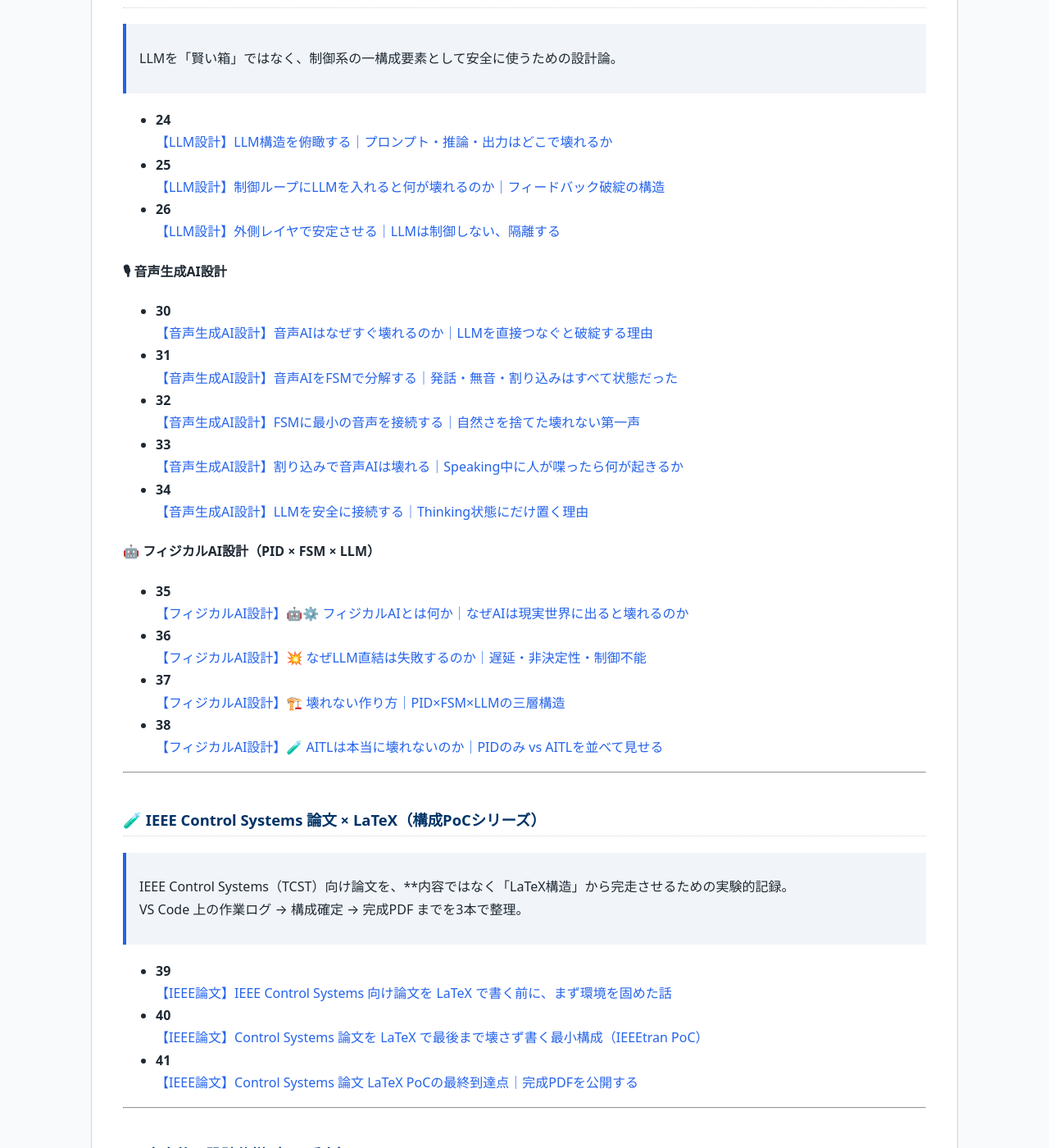
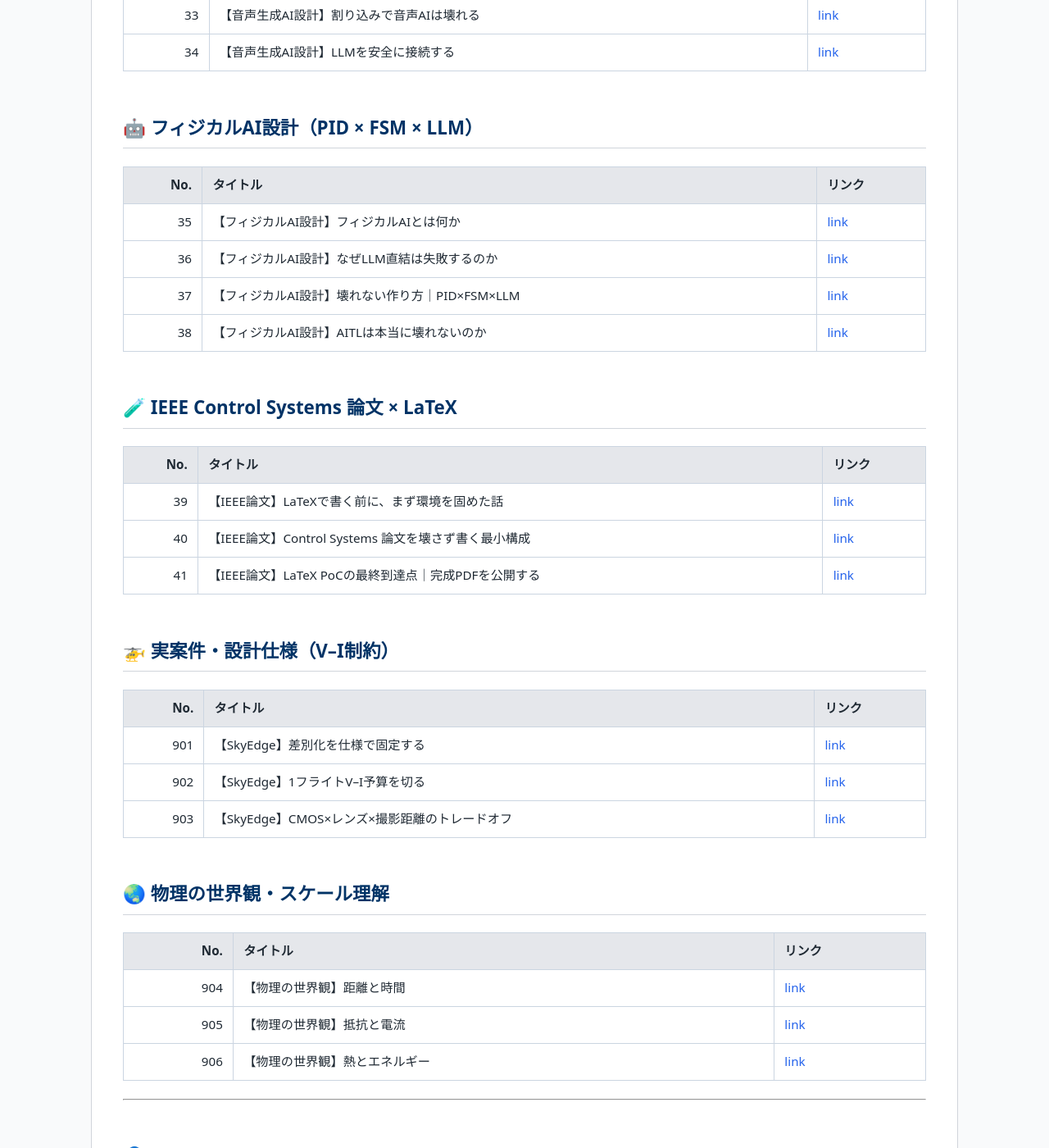
Before and after one commit to Samizo-AITL/qiita-articles, a Jekyll site: the page built from index.md, in a window 1280 px wide and 1400 px high, scrolled down 4658 px. Shown: the whole window at 82% size. Built offline with Jekyll 4.4.1, drawn with Linux system fonts in a browser that asks for light colours; some of the changed text lies outside the part shown.

Commit message:
Update index.md

```diff
--- a/index.md
+++ b/index.md
@@ -77,156 +77,117 @@ qiita-articles/
 
 ---
 
-### 🛠 機械設計 × フルコード設計（Full Code Design）
-> GUI操作から脱却し、設計をコード・構造・履歴として管理するための設計思想と実践。
+## 🛠 機械設計 × フルコード設計（Full Code Design）
 
-- **01**
-  [【機械設計】GUI CADから脱却して設計をコード化するという考え方](https://samizo-aitl.github.io/qiita-articles/articles/01_gui-cad-to-code.html)
-- **02**
-  [【機械設計】FreeCADとは何か（GUIとコードの位置づけ）](https://samizo-aitl.github.io/qiita-articles/articles/02_what-is-freecad.html)
-- **03**
-  [【機械設計】FreeCADをコード設計ツールとして使う](https://samizo-aitl.github.io/qiita-articles/articles/03_freecad_code_design.html)
-- **04**
-  [【機械設計】コードで行うパーツ設計の実例](https://samizo-aitl.github.io/qiita-articles/articles/04_part_design_with_code.html)
-- **05**
-  [【機械設計】CAD設計をGit diffでレビューする](https://samizo-aitl.github.io/qiita-articles/articles/05_git_diff_code_design.html)
-- **06**
-  [【機械設計】FreeCAD幾何モデルのショーケース](https://samizo-aitl.github.io/qiita-articles/articles/06_geometric_showcase_freecad.html)
-- **07**
-  [【機械設計】FreeCADもLaTeXもKlayoutも同じだった ― Full Code設計の共通構造](https://samizo-aitl.github.io/qiita-articles/articles/07_full_code_mechanical_design_scope.html)
+| No. | タイトル | リンク |
+|---:|---|---|
+| 01 | 【機械設計】GUI CADから脱却して設計をコード化するという考え方 | [link](https://samizo-aitl.github.io/qiita-articles/articles/01_gui-cad-to-code.html) |
+| 02 | 【機械設計】FreeCADとは何か（GUIとコードの位置づけ） | [link](https://samizo-aitl.github.io/qiita-articles/articles/02_what-is-freecad.html) |
+| 03 | 【機械設計】FreeCADをコード設計ツールとして使う | [link](https://samizo-aitl.github.io/qiita-articles/articles/03_freecad_code_design.html) |
+| 04 | 【機械設計】コードで行うパーツ設計の実例 | [link](https://samizo-aitl.github.io/qiita-articles/articles/04_part_design_with_code.html) |
+| 05 | 【機械設計】CAD設計をGit diffでレビューする | [link](https://samizo-aitl.github.io/qiita-articles/articles/05_git_diff_code_design.html) |
+| 06 | 【機械設計】FreeCAD幾何モデルのショーケース | [link](https://samizo-aitl.github.io/qiita-articles/articles/06_geometric_showcase_freecad.html) |
+| 07 | 【機械設計】FreeCADもLaTeXもKlayoutも同じだった ― Full Code設計の共通構造 | [link](https://samizo-aitl.github.io/qiita-articles/articles/07_full_code_mechanical_design_scope.html) |
 
----
 
-### 📊 分析・可視化・ツール
-> 設計・運用・理解を補助するためのツール活用と可視化。
+## 📊 分析・可視化・ツール
 
-- **08**
-  [【GA4】GA4で海外アクセスを見るなら、主要都市の現在時刻も並べる](https://samizo-aitl.github.io/qiita-articles/articles/08_ga4_world_clock.html)
-- **18**
-  [【Marp】VS CodeでMarkdownからプレゼン資料（HTML / PPTX）を作成する方法](https://samizo-aitl.github.io/qiita-articles/articles/18_vscode_md_to_html_pptx_marp.html)
-- **19**
-  [【Marp】GitHub ActionsでMarkdownからプレゼン資料を自動生成しようとして、日本語豆腐で止まった話](https://samizo-aitl.github.io/qiita-articles/articles/19_marp_github_actions_japanese_tofu.html)
-- **20**
-  [【Marp】日本語豆腐（□）はなぜ設定で直らないのか｜PPTXとフォントの構造](https://samizo-aitl.github.io/qiita-articles/articles/20_marp_japanese_tofu_not_fixable_by_settings.html)
-- **27**
-  [【可視化の試み】難しい半導体物理・制御理論をアニメーションで理解する](https://samizo-aitl.github.io/qiita-articles/articles/27_gif_animation_visualization_intro.html)
-- **28**
-  [【可視化】pn接合バンド構造を3Dアニメーションで見てみる](https://samizo-aitl.github.io/qiita-articles/articles/28_gif_anim_pn_junction_band.html)
-- **29**
-  [【可視化】P制御のゲイン調整をアニメーションで理解する](https://samizo-aitl.github.io/qiita-articles/articles/29_gif_anim_p_control.html)
+| No. | タイトル | リンク |
+|---:|---|---|
+| 08 | 【GA4】GA4で海外アクセスを見るなら、主要都市の現在時刻も並べる | [link](https://samizo-aitl.github.io/qiita-articles/articles/08_ga4_world_clock.html) |
+| 18 | 【Marp】VS CodeでMarkdownからプレゼン資料（HTML / PPTX）を作成する方法 | [link](https://samizo-aitl.github.io/qiita-articles/articles/18_vscode_md_to_html_pptx_marp.html) |
+| 19 | 【Marp】GitHub Actionsで自動生成しようとして、日本語豆腐で止まった話 | [link](https://samizo-aitl.github.io/qiita-articles/articles/19_marp_github_actions_japanese_tofu.html) |
+| 20 | 【Marp】日本語豆腐はなぜ設定で直らないのか｜PPTXとフォントの構造 | [link](https://samizo-aitl.github.io/qiita-articles/articles/20_marp_japanese_tofu_not_fixable_by_settings.html) |
+| 27 | 【可視化の試み】難しい半導体物理・制御理論をアニメーションで理解する | [link](https://samizo-aitl.github.io/qiita-articles/articles/27_gif_animation_visualization_intro.html) |
+| 28 | 【可視化】pn接合バンド構造を3Dアニメーションで見てみる | [link](https://samizo-aitl.github.io/qiita-articles/articles/28_gif_anim_pn_junction_band.html) |
+| 29 | 【可視化】P制御のゲイン調整をアニメーションで理解する | [link](https://samizo-aitl.github.io/qiita-articles/articles/29_gif_anim_p_control.html) |
 
----
 
-### 🎮 ゲーム設計（SVG / Canvas / FSM）
-> 表示技術と状態遷移を軸に、壊れないゲーム構造を組み立てる試行。
+## 🎮 ゲーム設計（SVG / Canvas / FSM）
 
-- **09**
-  [【ゲーム】SVG(DOM)だけでシューティングを完成させた（Canvas不要）](https://samizo-aitl.github.io/qiita-articles/articles/09_svg_shooter_with_dom.html)
-- **10**
-  [【ゲーム】SVGシューティングをFSMで整理する（DOMゲームを壊さない設計）](https://samizo-aitl.github.io/qiita-articles/articles/10_svg_shooter_with_fsm.html)
-- **11**
-  [【ゲーム】FSMで難易度と敵AIを制御する（SVGシューティング設計拡張）](https://samizo-aitl.github.io/qiita-articles/articles/11_svg_shooter_fsm_difficulty_ai.html)
-- **12**
-  [【ゲーム】SVGシューティング完成版（FSM設計でちゃんと遊べるゲーム）](https://samizo-aitl.github.io/qiita-articles/articles/12_svg_shooter_complete_game.html)
-- **13**
-  [【ゲーム】Canvasで弾幕を撃ったら気持ちよすぎた（設計？今回は置いとく）](https://samizo-aitl.github.io/qiita-articles/articles/13_canvas_shooter_qiita.html)
-- **14**
-  [【ゲーム】SVGとCanvas、同じシューティングを作ってみたら体験が全然違った](https://samizo-aitl.github.io/qiita-articles/articles/14_svg_vs_canvas_same_game.html)
+| No. | タイトル | リンク |
+|---:|---|---|
+| 09 | 【ゲーム】SVG(DOM)だけでシューティングを完成させた（Canvas不要） | [link](https://samizo-aitl.github.io/qiita-articles/articles/09_svg_shooter_with_dom.html) |
+| 10 | 【ゲーム】SVGシューティングをFSMで整理する | [link](https://samizo-aitl.github.io/qiita-articles/articles/10_svg_shooter_with_fsm.html) |
+| 11 | 【ゲーム】FSMで難易度と敵AIを制御する | [link](https://samizo-aitl.github.io/qiita-articles/articles/11_svg_shooter_fsm_difficulty_ai.html) |
+| 12 | 【ゲーム】SVGシューティング完成版 | [link](https://samizo-aitl.github.io/qiita-articles/articles/12_svg_shooter_complete_game.html) |
+| 13 | 【ゲーム】Canvasで弾幕を撃ったら気持ちよすぎた | [link](https://samizo-aitl.github.io/qiita-articles/articles/13_canvas_shooter_qiita.html) |
+| 14 | 【ゲーム】SVGとCanvas、同じシューティングを作ってみたら体験が全然違った | [link](https://samizo-aitl.github.io/qiita-articles/articles/14_svg_vs_canvas_same_game.html) |
 
----
 
-### 🏯 Rekiden（歴史シミュレーション × AI）
-> AIをエージェント／FSMとして扱い、歴史を「設計可能なシステム」に落とす試み。
+## 🏯 Rekiden（歴史シミュレーション × AI）
 
-- **15**
-  [【Rekiden】AIにテンプレを貼るだけで戦国SLGが始まる｜Rekiden 川中島シナリオ](https://samizo-aitl.github.io/qiita-articles/articles/15_ai_template_rekiden_kawanakajima.html)
-- **16**
-  [【Rekiden】AIをFSMとして使うとゲーム設計になる｜状態遷移で歴史シミュレーションを動かす](https://samizo-aitl.github.io/qiita-articles/articles/16_ai_game_fsm_design_rekiden.html)
-- **17**
-  [【Rekiden】AI vs AIで歴史を自動進行させる｜評価関数を与えると戦国は勝手に動く](https://samizo-aitl.github.io/qiita-articles/articles/17_ai_vs_ai_auto_history_rekiden.html)
+| No. | タイトル | リンク |
+|---:|---|---|
+| 15 | 【Rekiden】AIにテンプレを貼るだけで戦国SLGが始まる | [link](https://samizo-aitl.github.io/qiita-articles/articles/15_ai_template_rekiden_kawanakajima.html) |
+| 16 | 【Rekiden】AIをFSMとして使うとゲーム設計になる | [link](https://samizo-aitl.github.io/qiita-articles/articles/16_ai_game_fsm_design_rekiden.html) |
+| 17 | 【Rekiden】AI vs AIで歴史を自動進行させる | [link](https://samizo-aitl.github.io/qiita-articles/articles/17_ai_vs_ai_auto_history_rekiden.html) |
 
----
 
-### 🧪 生成AI 実験・比較
-> プロンプト・言語・指示語の違いが生成結果に与える影響の検証。
+## 🧪 生成AI 実験・比較
 
-- **21**
-  [【生成AI実験】同じ「京都」でもここまで変わる｜画像生成プロンプト指示語10パターン比較](https://samizo-aitl.github.io/qiita-articles/articles/21_image-generation_kyoto_10patterns.html)
-- **22**
-  [【生成AI実験】寺院建築で検証する｜画像生成プロンプト指示語10パターン比較](https://samizo-aitl.github.io/qiita-articles/articles/22_image-generation_temple-architecture_10patterns.html)
-- **23**
-  [【生成AI実験】日本語 vs 英語｜画像生成プロンプトは同じ意味でも同じ結果にならない](https://samizo-aitl.github.io/qiita-articles/articles/23_image-generation_japanese-vs-english_prompt.html)
+| No. | タイトル | リンク |
+|---:|---|---|
+| 21 | 【生成AI実験】同じ「京都」でもここまで変わる | [link](https://samizo-aitl.github.io/qiita-articles/articles/21_image-generation_kyoto_10patterns.html) |
+| 22 | 【生成AI実験】寺院建築で検証する | [link](https://samizo-aitl.github.io/qiita-articles/articles/22_image-generation_temple-architecture_10patterns.html) |
+| 23 | 【生成AI実験】日本語 vs 英語｜同じ意味でも同じ結果にならない | [link](https://samizo-aitl.github.io/qiita-articles/articles/23_image-generation_japanese-vs-english_prompt.html) |
 
----
 
-### 🧠 LLM / AI設計（制御・音声・フィジカルAI）
-> LLMを「賢い箱」ではなく、制御系の一構成要素として安全に使うための設計論。
+## 🧠 LLM / AI設計
 
-- **24**
-  [【LLM設計】LLM構造を俯瞰する｜プロンプト・推論・出力はどこで壊れるか](https://samizo-aitl.github.io/qiita-articles/articles/24_llm_structure_overview.html)
-- **25**
-  [【LLM設計】制御ループにLLMを入れると何が壊れるのか｜フィードバック破綻の構造](https://samizo-aitl.github.io/qiita-articles/articles/25_llm_in_control_loop_breaks.html)
-- **26**
-  [【LLM設計】外側レイヤで安定させる｜LLMは制御しない、隔離する](https://samizo-aitl.github.io/qiita-articles/articles/26_llm_outer_layer_stability.html)
+| No. | タイトル | リンク |
+|---:|---|---|
+| 24 | 【LLM設計】LLM構造を俯瞰する | [link](https://samizo-aitl.github.io/qiita-articles/articles/24_llm_structure_overview.html) |
+| 25 | 【LLM設計】制御ループにLLMを入れると何が壊れるのか | [link](https://samizo-aitl.github.io/qiita-articles/articles/25_llm_in_control_loop_breaks.html) |
+| 26 | 【LLM設計】外側レイヤで安定させる | [link](https://samizo-aitl.github.io/qiita-articles/articles/26_llm_outer_layer_stability.html) |
 
-#### 🎙 音声生成AI設計
-- **30**
-  [【音声生成AI設計】音声AIはなぜすぐ壊れるのか｜LLMを直接つなぐと破綻する理由](https://samizo-aitl.github.io/qiita-articles/articles/30_audio_ai_breaks_by_design.html)
-- **31**
-  [【音声生成AI設計】音声AIをFSMで分解する｜発話・無音・割り込みはすべて状態だった](https://samizo-aitl.github.io/qiita-articles/articles/31_audio_ai_fsm_decomposition.html)
-- **32**
-  [【音声生成AI設計】FSMに最小の音声を接続する｜自然さを捨てた壊れない第一声](https://samizo-aitl.github.io/qiita-articles/articles/32_audio_ai_minimal_speaking.html)
-- **33**
-  [【音声生成AI設計】割り込みで音声AIは壊れる｜Speaking中に人が喋ったら何が起きるか](https://samizo-aitl.github.io/qiita-articles/articles/33_audio_ai_interrupt_handling.html)
-- **34**
-  [【音声生成AI設計】LLMを安全に接続する｜Thinking状態にだけ置く理由](https://samizo-aitl.github.io/qiita-articles/articles/34_audio_ai_llm_safe_connection.html)
 
-#### 🤖 フィジカルAI設計（PID × FSM × LLM）
-- **35**
-  [【フィジカルAI設計】🤖⚙️ フィジカルAIとは何か｜なぜAIは現実世界に出ると壊れるのか](https://samizo-aitl.github.io/qiita-articles/articles/35_physical_ai_definition.html)
-- **36**
-  [【フィジカルAI設計】💥 なぜLLM直結は失敗するのか｜遅延・非決定性・制御不能](https://samizo-aitl.github.io/qiita-articles/articles/36_llm_direct_connection_failure.html)
-- **37**
-  [【フィジカルAI設計】🏗️ 壊れない作り方｜PID×FSM×LLMの三層構造](https://samizo-aitl.github.io/qiita-articles/articles/37_physical_ai_three_layer_architecture.html)
-- **38**
-  [【フィジカルAI設計】🧪 AITLは本当に壊れないのか｜PIDのみ vs AITLを並べて見せる](https://samizo-aitl.github.io/qiita-articles/articles/38_aitl_demo_pid_vs_fsm.html)
+## 🎙 音声生成AI設計（FSM × LLM）
 
----
+| No. | タイトル | リンク |
+|---:|---|---|
+| 30 | 【音声生成AI設計】音声AIはなぜすぐ壊れるのか | [link](https://samizo-aitl.github.io/qiita-articles/articles/30_audio_ai_breaks_by_design.html) |
+| 31 | 【音声生成AI設計】音声AIをFSMで分解する | [link](https://samizo-aitl.github.io/qiita-articles/articles/31_audio_ai_fsm_decomposition.html) |
+| 32 | 【音声生成AI設計】FSMに最小の音声を接続する | [link](https://samizo-aitl.github.io/qiita-articles/articles/32_audio_ai_minimal_speaking.html) |
+| 33 | 【音声生成AI設計】割り込みで音声AIは壊れる | [link](https://samizo-aitl.github.io/qiita-articles/articles/33_audio_ai_interrupt_handling.html) |
+| 34 | 【音声生成AI設計】LLMを安全に接続する | [link](https://samizo-aitl.github.io/qiita-articles/articles/34_audio_ai_llm_safe_connection.html) |
 
-### 🧪 IEEE Control Systems 論文 × LaTeX（構成PoCシリーズ）
-> IEEE Control Systems（TCST）向け論文を、**内容ではなく「LaTeX構造」から完走させるための実験的記録。
-> VS Code 上の作業ログ → 構成確定 → 完成PDF までを3本で整理。
 
-- **39**
-  [【IEEE論文】IEEE Control Systems 向け論文を LaTeX で書く前に、まず環境を固めた話](https://samizo-aitl.github.io/qiita-articles/articles/39_ieee_control_latex_poc_vscode.html)
-- **40**
-  [【IEEE論文】Control Systems 論文を LaTeX で最後まで壊さず書く最小構成（IEEEtran PoC）](https://samizo-aitl.github.io/qiita-articles/articles/40_ieee_control_latex_structure.html)
-- **41**
-  [【IEEE論文】Control Systems 論文 LaTeX PoCの最終到達点｜完成PDFを公開する](https://samizo-aitl.github.io/qiita-articles/articles/41_ieee_control_latex_final_pdf.html)
+## 🤖 フィジカルAI設計（PID × FSM × LLM）
 
----
+| No. | タイトル | リンク |
+|---:|---|---|
+| 35 | 【フィジカルAI設計】フィジカルAIとは何か | [link](https://samizo-aitl.github.io/qiita-articles/articles/35_physical_ai_definition.html) |
+| 36 | 【フィジカルAI設計】なぜLLM直結は失敗するのか | [link](https://samizo-aitl.github.io/qiita-articles/articles/36_llm_direct_connection_failure.html) |
+| 37 | 【フィジカルAI設計】壊れない作り方｜PID×FSM×LLM | [link](https://samizo-aitl.github.io/qiita-articles/articles/37_physical_ai_three_layer_architecture.html) |
+| 38 | 【フィジカルAI設計】AITLは本当に壊れないのか | [link](https://samizo-aitl.github.io/qiita-articles/articles/38_aitl_demo_pid_vs_fsm.html) |
 
-### 🚁 実案件・設計仕様（900番台）
-> 実プロジェクトを前提に、差別化・仕様・V–I制約を明文化する設計記録。
 
-- **901**
-  [【送電線・鉄塔点検ドローンSkyEdge】差別化を仕様で固定する](https://samizo-aitl.github.io/qiita-articles/articles/901_skyedge_powerline_inspection_spec.html)
-- **902**
-  [【送電線・鉄塔点検ドローンSkyEdge】1フライトV–I予算を切る](https://samizo-aitl.github.io/qiita-articles/articles/902_skyedge_powerline_vi_budget.html)
-- **903**
-  [【送電線・鉄塔点検ドローンSkyEdge】CMOS×レンズ×撮影距離のトレードオフ](https://samizo-aitl.github.io/qiita-articles/articles/903_skyedge_cmos_lens_distance_tradeoff.html)
+## 🧪 IEEE Control Systems 論文 × LaTeX
 
----
+| No. | タイトル | リンク |
+|---:|---|---|
+| 39 | 【IEEE論文】LaTeXで書く前に、まず環境を固めた話 | [link](https://samizo-aitl.github.io/qiita-articles/articles/39_ieee_control_latex_poc_vscode.html) |
+| 40 | 【IEEE論文】Control Systems 論文を壊さず書く最小構成 | [link](https://samizo-aitl.github.io/qiita-articles/articles/40_ieee_control_latex_structure.html) |
+| 41 | 【IEEE論文】LaTeX PoCの最終到達点｜完成PDFを公開する | [link](https://samizo-aitl.github.io/qiita-articles/articles/41_ieee_control_latex_final_pdf.html) |
 
-### 🌏 物理の世界観・スケール理解（900番台）
-> スケール感の破綻が思考を壊す、という前提から再構成する物理の見方。
 
-- **904**
-  [【物理の世界観】🌌 距離と時間｜Å・nm・km・光年を同じ軸で踏み抜く](https://samizo-aitl.github.io/qiita-articles/articles/904_physics_scale_distance_time.html)
-- **905**
-  [【物理の世界観】⚡ 抵抗と電流｜nA・A・kAは同じ電流じゃない](https://samizo-aitl.github.io/qiita-articles/articles/905_physics_scale_resistance_current.html)
-- **906**
-  [【物理の世界観】🔥 熱とエネルギー｜fJから恒星まで全部つながっている](https://samizo-aitl.github.io/qiita-articles/articles/906_physics_scale_heat_energy.html)
+## 🚁 実案件・設計仕様（V–I制約）
+
+| No. | タイトル | リンク |
+|---:|---|---|
+| 901 | 【SkyEdge】差別化を仕様で固定する | [link](https://samizo-aitl.github.io/qiita-articles/articles/901_skyedge_powerline_inspection_spec.html) |
+| 902 | 【SkyEdge】1フライトV–I予算を切る | [link](https://samizo-aitl.github.io/qiita-articles/articles/902_skyedge_powerline_vi_budget.html) |
+| 903 | 【SkyEdge】CMOS×レンズ×撮影距離のトレードオフ | [link](https://samizo-aitl.github.io/qiita-articles/articles/903_skyedge_cmos_lens_distance_tradeoff.html) |
+
+
+## 🌏 物理の世界観・スケール理解
+
+| No. | タイトル | リンク |
+|---:|---|---|
+| 904 | 【物理の世界観】距離と時間 | [link](https://samizo-aitl.github.io/qiita-articles/articles/904_physics_scale_distance_time.html) |
+| 905 | 【物理の世界観】抵抗と電流 | [link](https://samizo-aitl.github.io/qiita-articles/articles/905_physics_scale_resistance_current.html) |
+| 906 | 【物理の世界観】熱とエネルギー | [link](https://samizo-aitl.github.io/qiita-articles/articles/906_physics_scale_heat_energy.html) |
 
 ---
 
```
